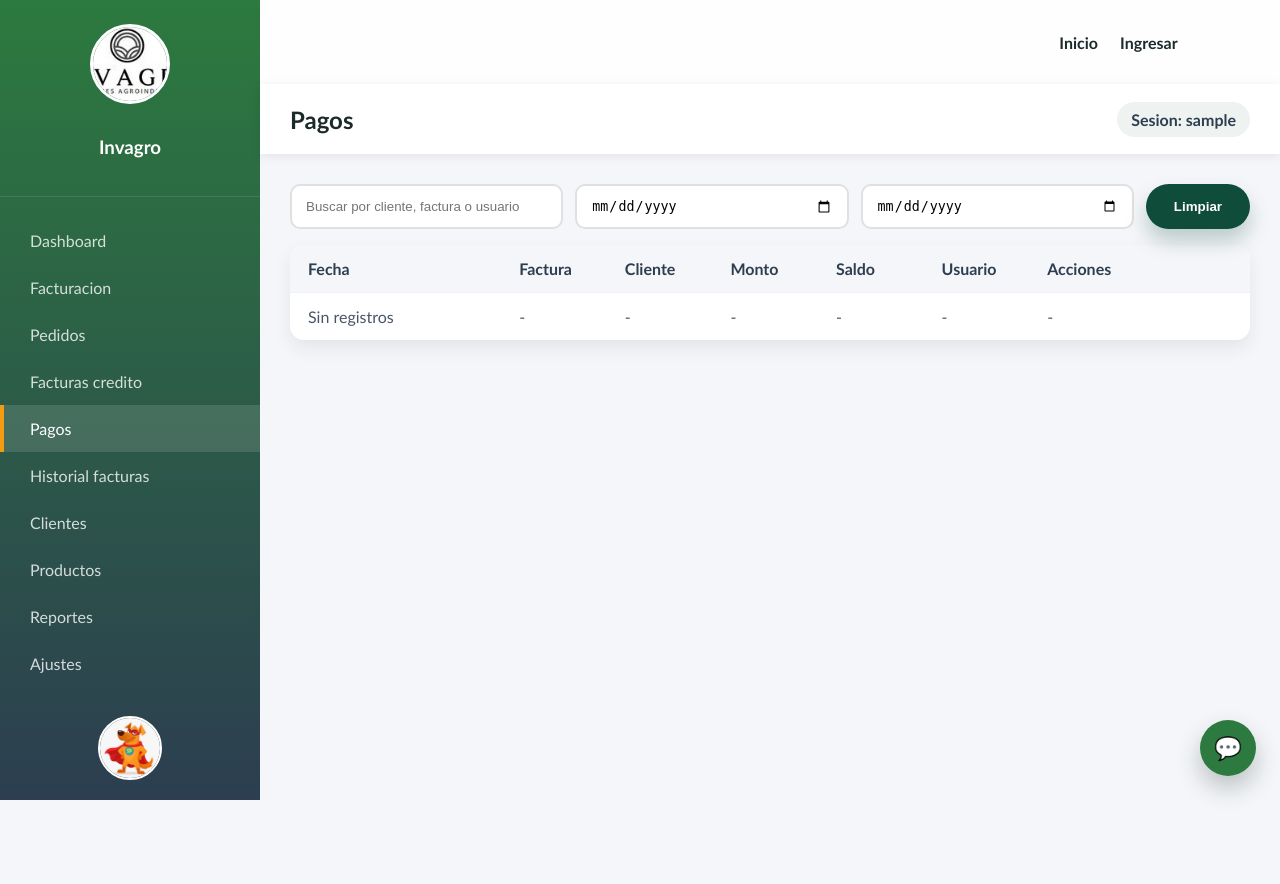
After one commit to Luisfer8904/Sistema-de-facturacion-Invagro, a Flask app: page /pagos in a window 1280 px wide. The commit adds this page. Run offline with Flask 3, Linux system fonts and the light colour scheme; the visitor is signed in with stand-in values (Sample User, id 1); data that the repository does not hold is empty; parts of the project's set-up code (start-up, migrations or seed data) failed here and were passed over.

Commit message:
Add pagos section for invoice payments

```diff
--- a/backend/app.py
+++ b/backend/app.py
@@ -2746,6 +2746,57 @@ def create_app():
             whatsapp_url=whatsapp_url,
         )
 
+    @app.get("/pagos")
+    def pagos():
+        if not session.get("user"):
+            return redirect(url_for("login"))
+
+        try:
+            pagos_raw = (
+                db.session.query(AbonoFactura, FacturaContado, Cliente, User)
+                .outerjoin(FacturaContado, AbonoFactura.factura_id == FacturaContado.id)
+                .outerjoin(Cliente, FacturaContado.cliente_id == Cliente.id)
+                .outerjoin(User, AbonoFactura.usuario_id == User.id)
+                .order_by(AbonoFactura.fecha.desc())
+                .all()
+            )
+        except SQLAlchemyError:
+            db.session.rollback()
+            pagos_raw = []
+
+        pagos_view = []
+        for abono, factura, cliente, usuario in pagos_raw:
+            fecha = abono.fecha if abono else None
+            fecha_label = fecha.strftime("%d/%m/%Y") if fecha else "-"
+            fecha_iso = fecha.strftime("%Y-%m-%d") if fecha else ""
+            numero_factura = factura.numero_factura if factura else "-"
+            cliente_nombre = cliente.nombre if cliente else "N/A"
+            usuario_nombre = (
+                usuario.nombre_completo
+                if usuario and usuario.nombre_completo
+                else (usuario.username if usuario else "N/A")
+            )
+            saldo = Decimal("0")
+            if factura:
+                saldo = (factura.total or Decimal("0")) - (factura.pago or Decimal("0"))
+            pagos_view.append(
+                {
+                    "fecha_label": fecha_label,
+                    "fecha_iso": fecha_iso,
+                    "numero_factura": numero_factura,
+                    "cliente": cliente_nombre,
+                    "monto": abono.monto if abono else Decimal("0"),
+                    "saldo": saldo,
+                    "usuario": usuario_nombre,
+                }
+            )
+
+        return render_template(
+            "pagos.html",
+            user=session["user"],
+            pagos=pagos_view,
+        )
+
     @app.get("/receipts/<path:filename>")
     def receipt_file(filename):
         if not session.get("user"):
--- a/backend/templates/ajustes.html
+++ b/backend/templates/ajustes.html
@@ -13,6 +13,7 @@
         <a class="nav-item" href="/facturacion">Facturacion</a>
         <a class="nav-item" href="/pedidos">Pedidos</a>
         <a class="nav-item" href="/facturas/credito">Facturas credito</a>
+        <a class="nav-item" href="/pagos">Pagos</a>
         <a class="nav-item" href="/facturas/historial">Historial facturas</a>
         <a class="nav-item" href="/clientes">Clientes</a>
         <a class="nav-item" href="/productos">Productos</a>
--- a/backend/templates/cliente_form.html
+++ b/backend/templates/cliente_form.html
@@ -13,6 +13,7 @@
         <a class="nav-item" href="/facturacion">Facturacion</a>
         <a class="nav-item" href="/pedidos">Pedidos</a>
         <a class="nav-item" href="/facturas/credito">Facturas credito</a>
+        <a class="nav-item" href="/pagos">Pagos</a>
         <a class="nav-item" href="/facturas/historial">Historial facturas</a>
         <a class="nav-item active" href="/clientes">Clientes</a>
         <a class="nav-item" href="/productos">Productos</a>
--- a/backend/templates/clientes.html
+++ b/backend/templates/clientes.html
@@ -13,6 +13,7 @@
         <a class="nav-item" href="/facturacion">Facturacion</a>
         <a class="nav-item" href="/pedidos">Pedidos</a>
         <a class="nav-item" href="/facturas/credito">Facturas credito</a>
+        <a class="nav-item" href="/pagos">Pagos</a>
         <a class="nav-item" href="/facturas/historial">Historial facturas</a>
         <a class="nav-item active" href="/clientes">Clientes</a>
         <a class="nav-item" href="/productos">Productos</a>
--- a/backend/templates/dashboard.html
+++ b/backend/templates/dashboard.html
@@ -13,6 +13,7 @@
         <a class="nav-item" href="/facturacion">Facturacion</a>
         <a class="nav-item" href="/pedidos">Pedidos</a>
         <a class="nav-item" href="/facturas/credito">Facturas credito</a>
+        <a class="nav-item" href="/pagos">Pagos</a>
         <a class="nav-item" href="/facturas/historial">Historial facturas</a>
         <a class="nav-item" href="/clientes">Clientes</a>
         <a class="nav-item" href="/productos">Productos</a>
--- a/backend/templates/facturacion.html
+++ b/backend/templates/facturacion.html
@@ -13,6 +13,7 @@
         <a class="nav-item active" href="/facturacion">Facturacion</a>
         <a class="nav-item" href="/pedidos">Pedidos</a>
         <a class="nav-item" href="/facturas/credito">Facturas credito</a>
+        <a class="nav-item" href="/pagos">Pagos</a>
         <a class="nav-item" href="/facturas/historial">Historial facturas</a>
         <a class="nav-item" href="/clientes">Clientes</a>
         <a class="nav-item" href="/productos">Productos</a>
--- a/backend/templates/facturas_credito.html
+++ b/backend/templates/facturas_credito.html
@@ -13,6 +13,7 @@
         <a class="nav-item" href="/facturacion">Facturacion</a>
         <a class="nav-item" href="/pedidos">Pedidos</a>
         <a class="nav-item active" href="/facturas/credito">Facturas credito</a>
+        <a class="nav-item" href="/pagos">Pagos</a>
         <a class="nav-item" href="/facturas/historial">Historial facturas</a>
         <a class="nav-item" href="/clientes">Clientes</a>
         <a class="nav-item" href="/productos">Productos</a>
--- a/backend/templates/facturas_historial.html
+++ b/backend/templates/facturas_historial.html
@@ -13,7 +13,9 @@
         <a class="nav-item" href="/facturacion">Facturacion</a>
         <a class="nav-item" href="/pedidos">Pedidos</a>
         <a class="nav-item" href="/facturas/credito">Facturas credito</a>
-        <a class="nav-item active" href="/facturas/historial">Historial facturas</a>
+
+        <a class="nav-item" href="/pagos">Pagos</a>
+<a class="nav-item active" href="/facturas/historial">Historial facturas</a>
         <a class="nav-item" href="/clientes">Clientes</a>
         <a class="nav-item" href="/productos">Productos</a>
         <a class="nav-item" href="/reportes">Reportes</a>
--- /dev/null
+++ b/backend/templates/pagos.html
@@ -0,0 +1,135 @@
+{% extends "base.html" %}
+{% block title %}Pagos | Invagro{% endblock %}
+{% block body_class %}page dashboard-page{% endblock %}
+{% block content %}
+  <div class="dashboard-container">
+    <aside class="sidebar">
+      <div class="sidebar-header">
+        <img class="sidebar-logo" src="/static/assets/logo.jpg" alt="Invagro" />
+        <h3>Invagro</h3>
+      </div>
+      <nav class="sidebar-nav">
+        <a class="nav-item" href="/dashboard">Dashboard</a>
+        <a class="nav-item" href="/facturacion">Facturacion</a>
+        <a class="nav-item" href="/pedidos">Pedidos</a>
+        <a class="nav-item" href="/facturas/credito">Facturas credito</a>
+        <a class="nav-item active" href="/pagos">Pagos</a>
+        <a class="nav-item" href="/facturas/historial">Historial facturas</a>
+        <a class="nav-item" href="/clientes">Clientes</a>
+        <a class="nav-item" href="/productos">Productos</a>
+        <a class="nav-item" href="/reportes">Reportes</a>
+        <a class="nav-item" href="/ajustes">Ajustes</a>
+      </nav>
+      <div class="sidebar-footer">
+        <img class="sidebar-mascot" src="/static/assets/mascota.jpeg" alt="Mascota" />
+      </div>
+    </aside>
+
+    <div class="main-content">
+      <div class="topbar">
+        <div class="topbar-left">
+          <h2>Pagos</h2>
+        </div>
+        <div class="topbar-right">
+          <span class="user-pill">Sesion: {{ user }}</span>
+        </div>
+      </div>
+
+      <main class="content-area">
+        <section class="pos-search">
+          <input
+            type="text"
+            placeholder="Buscar por cliente, factura o usuario"
+            id="payments-search"
+          />
+          <input type="date" id="payments-from" />
+          <input type="date" id="payments-to" />
+          <button class="primary-button" type="button" id="clear-payments-search">
+            Limpiar
+          </button>
+        </section>
+        <section class="module-table">
+          <div class="table-header table-seven">
+            <span>Fecha</span>
+            <span>Factura</span>
+            <span>Cliente</span>
+            <span>Monto</span>
+            <span>Saldo</span>
+            <span>Usuario</span>
+            <span>Acciones</span>
+          </div>
+          {% if pagos %}
+            {% for pago in pagos %}
+              <div
+                class="table-row table-seven"
+                data-name="{{ pago.cliente }}"
+                data-invoice="{{ pago.numero_factura }}"
+                data-user="{{ pago.usuario }}"
+                data-date="{{ pago.fecha_iso }}"
+              >
+                <span>{{ pago.fecha_label }}</span>
+                <span>{{ pago.numero_factura }}</span>
+                <span>{{ pago.cliente }}</span>
+                <span>L {{ "%.2f"|format(pago.monto or 0) }}</span>
+                <span>L {{ "%.2f"|format(pago.saldo or 0) }}</span>
+                <span>{{ pago.usuario }}</span>
+                <span>-</span>
+              </div>
+            {% endfor %}
+          {% else %}
+            <div class="table-row table-seven">
+              <span>Sin registros</span>
+              <span>-</span>
+              <span>-</span>
+              <span>-</span>
+              <span>-</span>
+              <span>-</span>
+              <span>-</span>
+            </div>
+          {% endif %}
+        </section>
+      </main>
+    </div>
+  </div>
+  <script>
+    const paymentsSearch = document.getElementById("payments-search");
+    const paymentsFrom = document.getElementById("payments-from");
+    const paymentsTo = document.getElementById("payments-to");
+    const clearPaymentsSearch = document.getElementById("clear-payments-search");
+    const paymentRows = Array.from(document.querySelectorAll(".table-row.table-seven"));
+
+    const applyPaymentFilter = () => {
+      const query = paymentsSearch ? paymentsSearch.value.trim().toLowerCase() : "";
+      const fromDate = paymentsFrom ? paymentsFrom.value : "";
+      const toDate = paymentsTo ? paymentsTo.value : "";
+      paymentRows.forEach((row) => {
+        const name = (row.dataset.name || "").toLowerCase();
+        const invoice = (row.dataset.invoice || "").toLowerCase();
+        const user = (row.dataset.user || "").toLowerCase();
+        const date = row.dataset.date || "";
+        const matchesText = !query || name.includes(query) || invoice.includes(query) || user.includes(query);
+        const matchesFrom = !fromDate || (date && date >= fromDate);
+        const matchesTo = !toDate || (date && date <= toDate);
+        row.style.display = matchesText && matchesFrom && matchesTo ? "grid" : "none";
+      });
+    };
+
+    if (paymentsSearch) {
+      paymentsSearch.addEventListener("input", applyPaymentFilter);
+    }
+    if (paymentsFrom) {
+      paymentsFrom.addEventListener("change", applyPaymentFilter);
+    }
+    if (paymentsTo) {
+      paymentsTo.addEventListener("change", applyPaymentFilter);
+    }
+    if (clearPaymentsSearch) {
+      clearPaymentsSearch.addEventListener("click", () => {
+        if (paymentsSearch) paymentsSearch.value = "";
+        if (paymentsFrom) paymentsFrom.value = "";
+        if (paymentsTo) paymentsTo.value = "";
+        applyPaymentFilter();
+      });
+    }
+  </script>
+{% endblock %}
--- a/backend/templates/pedidos.html
+++ b/backend/templates/pedidos.html
@@ -13,6 +13,7 @@
         <a class="nav-item" href="/facturacion">Facturacion</a>
         <a class="nav-item active" href="/pedidos">Pedidos</a>
         <a class="nav-item" href="/facturas/credito">Facturas credito</a>
+        <a class="nav-item" href="/pagos">Pagos</a>
         <a class="nav-item" href="/facturas/historial">Historial facturas</a>
         <a class="nav-item" href="/clientes">Clientes</a>
         <a class="nav-item" href="/productos">Productos</a>
--- a/backend/templates/producto_form.html
+++ b/backend/templates/producto_form.html
@@ -13,6 +13,7 @@
         <a class="nav-item" href="/facturacion">Facturacion</a>
         <a class="nav-item" href="/pedidos">Pedidos</a>
         <a class="nav-item" href="/facturas/credito">Facturas credito</a>
+        <a class="nav-item" href="/pagos">Pagos</a>
         <a class="nav-item" href="/facturas/historial">Historial facturas</a>
         <a class="nav-item" href="/clientes">Clientes</a>
         <a class="nav-item active" href="/productos">Productos</a>
--- a/backend/templates/productos.html
+++ b/backend/templates/productos.html
@@ -13,6 +13,7 @@
         <a class="nav-item" href="/facturacion">Facturacion</a>
         <a class="nav-item" href="/pedidos">Pedidos</a>
         <a class="nav-item" href="/facturas/credito">Facturas credito</a>
+        <a class="nav-item" href="/pagos">Pagos</a>
         <a class="nav-item" href="/facturas/historial">Historial facturas</a>
         <a class="nav-item" href="/clientes">Clientes</a>
         <a class="nav-item active" href="/productos">Productos</a>
--- a/backend/templates/reportes.html
+++ b/backend/templates/reportes.html
@@ -13,6 +13,7 @@
         <a class="nav-item" href="/facturacion">Facturacion</a>
         <a class="nav-item" href="/pedidos">Pedidos</a>
         <a class="nav-item" href="/facturas/credito">Facturas credito</a>
+        <a class="nav-item" href="/pagos">Pagos</a>
         <a class="nav-item" href="/facturas/historial">Historial facturas</a>
         <a class="nav-item" href="/clientes">Clientes</a>
         <a class="nav-item" href="/productos">Productos</a>
```
